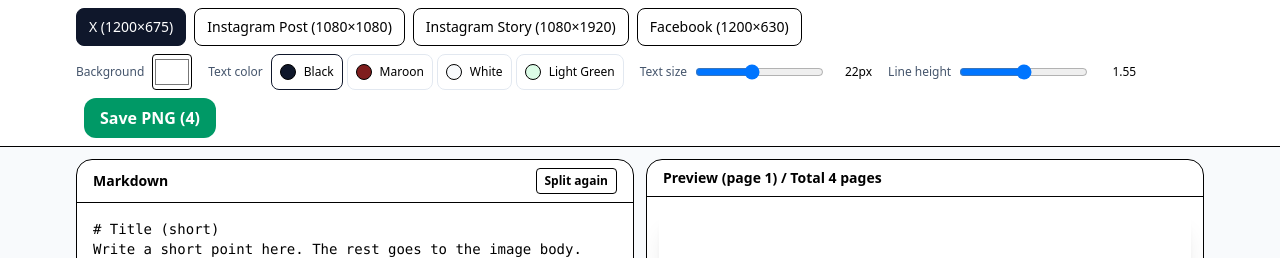
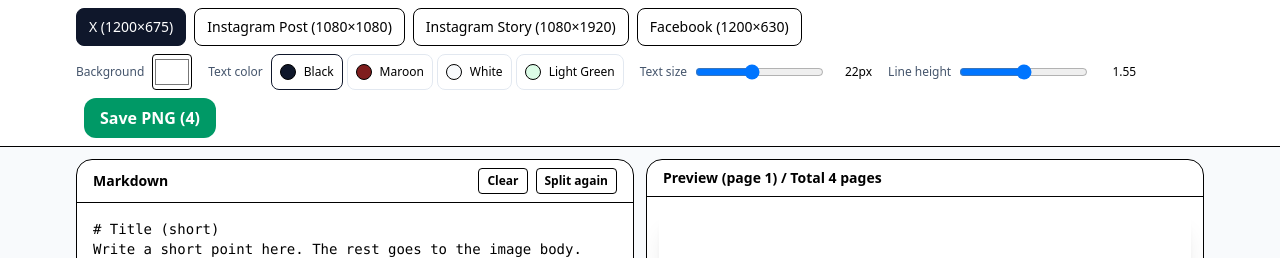
Before and after one commit to freddiefujiwara/md2img, a Vue app: page / in a window 1280 px wide. Shown: the top 258 px of the page. Built offline with nearby package versions, Linux system fonts and the light colour scheme.

Commit message:
Add clear markdown button

```diff
--- a/src/App.vue
+++ b/src/App.vue
@@ -220,9 +220,17 @@ onMounted(() => {
       <section class="bg-white rounded-2xl border overflow-hidden min-w-0">
         <div class="px-4 py-2 border-b text-sm font-semibold flex items-center justify-between">
           <span>{{ uiText.markdownLabel }}</span>
-          <button class="text-xs px-2 py-1 rounded border" @click="paginate">
-            {{ uiText.repaginateLabel }}
-          </button>
+          <div class="flex items-center gap-2">
+            <button
+              class="text-xs px-2 py-1 rounded border"
+              @click="markdownInput = ''; schedulePaginate()"
+            >
+              {{ uiText.clearMarkdownLabel }}
+            </button>
+            <button class="text-xs px-2 py-1 rounded border" @click="paginate">
+              {{ uiText.repaginateLabel }}
+            </button>
+          </div>
         </div>
         <textarea
           v-model="markdownInput"
--- a/src/lib/uiText.js
+++ b/src/lib/uiText.js
@@ -6,6 +6,7 @@ export const uiText = {
   savePngLabel: "Save PNG",
   savingLabel: "Saving...",
   markdownLabel: "Markdown",
+  clearMarkdownLabel: "Clear",
   repaginateLabel: "Split again",
   previewLabel: "Preview (page 1)",
   pageCountLabel: (count) => `Total ${count} page${count === 1 ? "" : "s"}`,
```
